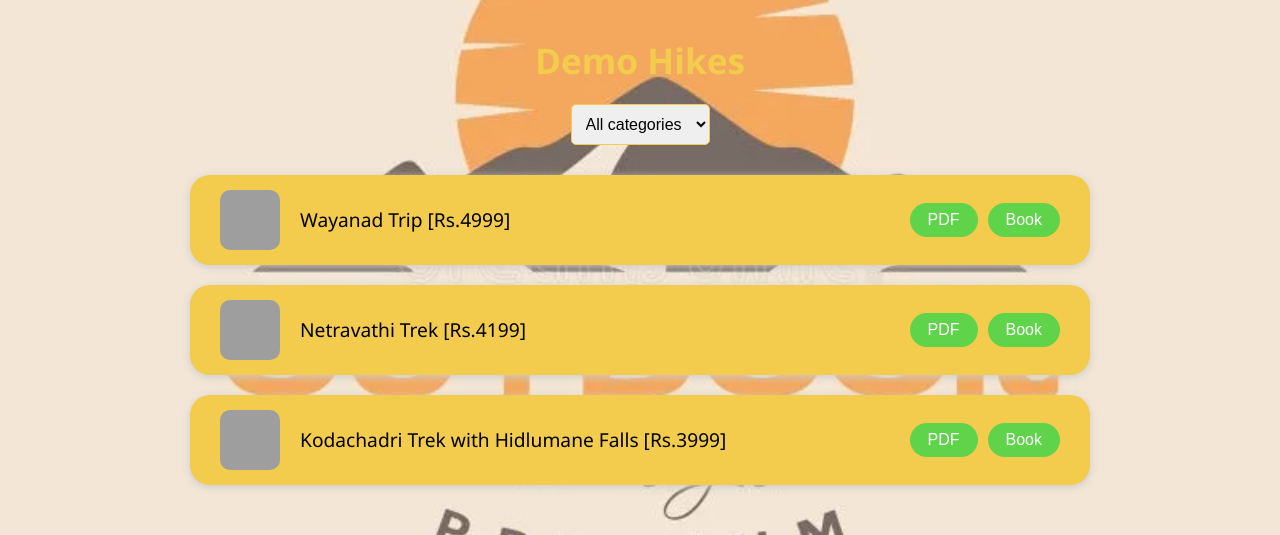
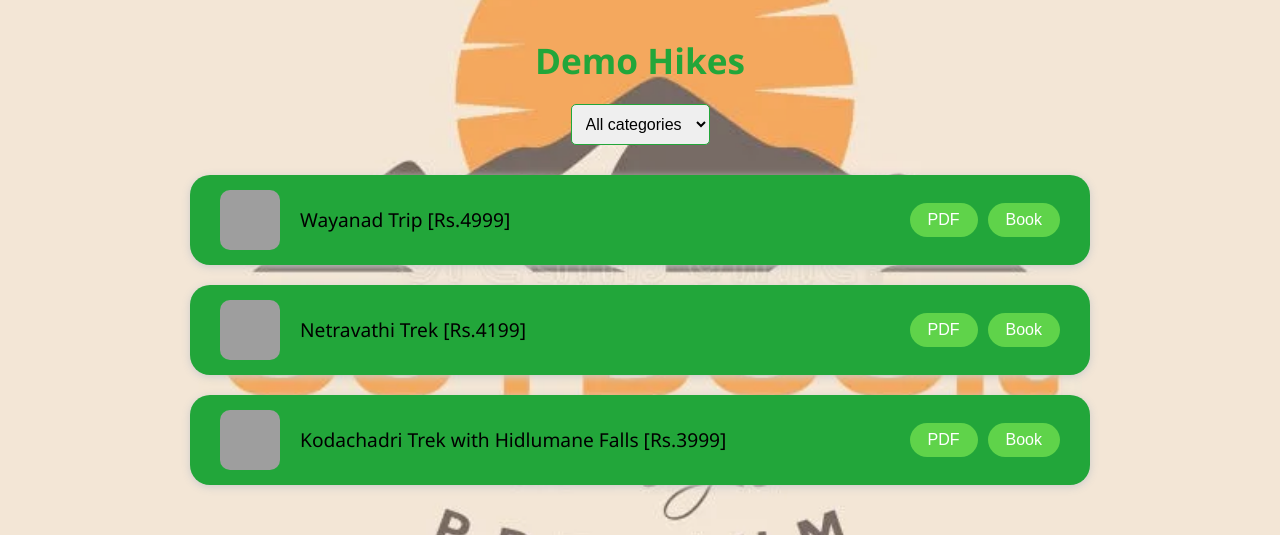
Before and after one commit to Nithingowdabk/demo, a plain HTML site: page index.html in a window 1280 px wide. Shown: the part 163-698 px from the top of the page. Drawn offline with Linux system fonts and the light colour scheme; grey boxes are pictures that could not be loaded.

Commit message:
Change yellow theme to green

```diff
--- a/style.css
+++ b/style.css
@@ -89,7 +89,7 @@ body::before {
   margin-bottom: 10px;
 }
 .title {
-  color: #f3cb4d;
+  color: #22a63a;
   font-size: 2.2rem;
   margin-bottom: 20px;
 }
@@ -98,7 +98,7 @@ body::before {
   font-size: 1rem;
   margin-bottom: 30px;
   border-radius: 5px;
-  border: 1px solid #f3cb4d;
+  border: 1px solid #22a63a;
 }
 .trek-list {
   display: flex;
@@ -106,7 +106,7 @@ body::before {
   gap: 20px;
 }
 .trek-card {
-  background: #f3cb4d;
+  background: #22a63a;
   border-radius: 20px;
   display: flex;
   align-items: center;
```
